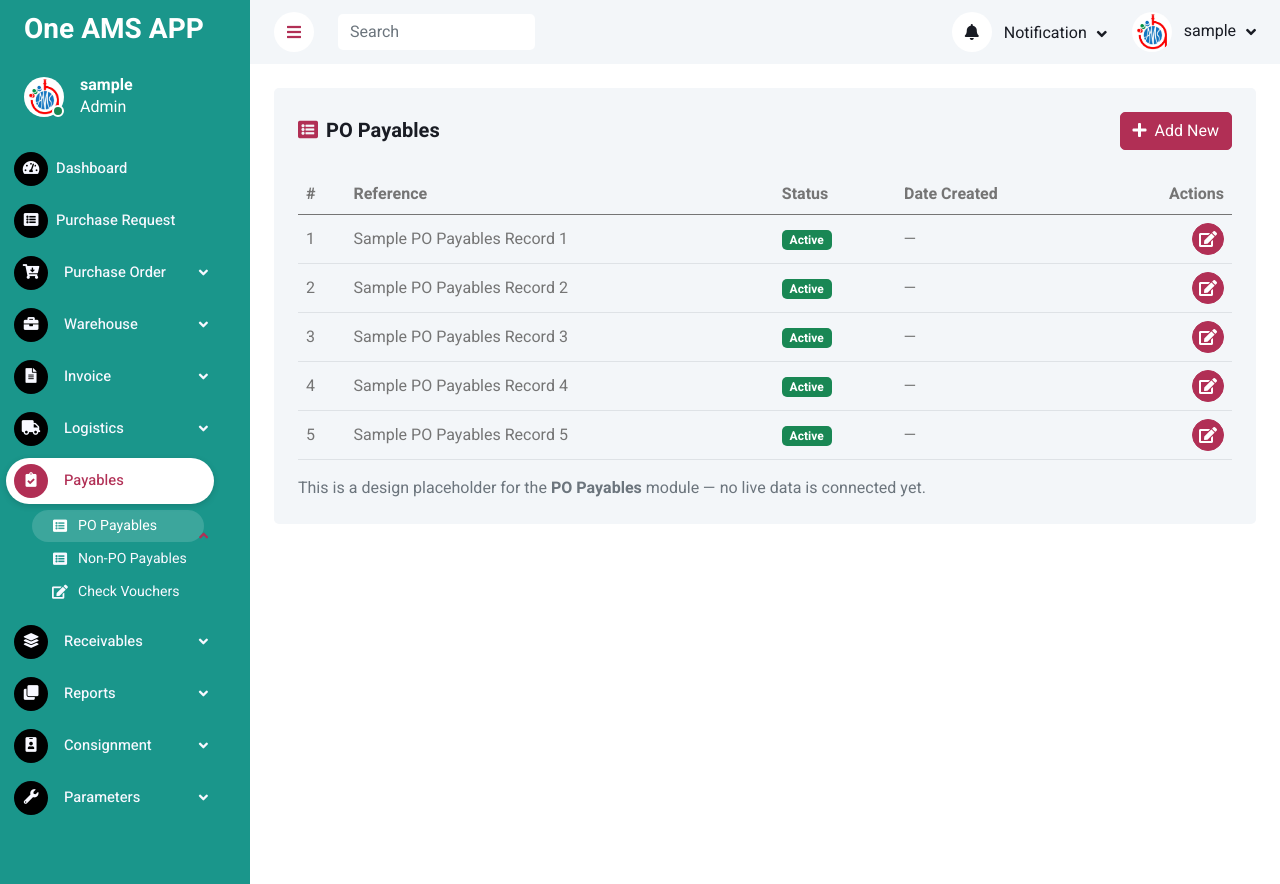
After one commit to DominicOAMS/OFFICE-SYSTEM, a Flask app: page /page/payables_po in a window 1280 px wide. The commit adds this page. Run offline with Flask 3, Linux system fonts and the light colour scheme; the visitor is signed in with stand-in values (Sample User, id 1); some libraries are stand-ins or nearby versions.

Commit message:
revise of the design to make it more mirrored

```diff
--- a/app/__init__.py
+++ b/app/__init__.py
@@ -1,4 +1,4 @@
-from flask import Flask
+from flask import Flask, request
 
 
 def create_app():
@@ -8,4 +8,11 @@ def create_app():
     from .routes import main_bp
     app.register_blueprint(main_bp)
 
+    from .nav import NAV_ITEMS
+
+    @app.context_processor
+    def inject_nav():
+        active_slug = request.view_args.get("slug") if request.view_args else None
+        return {"nav_items": NAV_ITEMS, "active_slug": active_slug}
+
     return app
--- a/app/routes.py
+++ b/app/routes.py
@@ -1,6 +1,8 @@
 from functools import wraps
 
-from flask import Blueprint, redirect, render_template, request, session, url_for
+from flask import Blueprint, abort, redirect, render_template, request, session, url_for
+
+from .nav import flatten_slugs
 
 main_bp = Blueprint("main", __name__)
 
@@ -44,3 +46,12 @@ def logout():
 @login_required
 def dashboard():
     return render_template("dashboard.html")
+
+
+@main_bp.route("/page/<slug>")
+@login_required
+def page(slug):
+    item = flatten_slugs().get(slug)
+    if not item:
+        abort(404)
+    return render_template("placeholder.html", page_title=item["label"], page_icon=item["icon"])
--- a/app/static/css/style.css
+++ b/app/static/css/style.css
@@ -173,60 +173,108 @@
 
 
 /*** Navbar ***/
+.sidebar .navbar .navbar-nav {
+    padding-right: 6px;
+}
+
 .sidebar .navbar .navbar-nav .nav-link {
-    padding: 7px 20px;
+    display: flex;
+    align-items: center;
+    padding: 6px 8px;
+    margin: 3px 6px;
     color: ghostwhite;
+    font-size: .92rem;
     font-weight: 500;
-    border-left: 3px solid var(--light);
-    border-radius: 0 30px 30px 0;
+    line-height: 1.2;
+    border: none;
+    border-radius: 30px;
     outline: none;
+    white-space: nowrap;
+    overflow: hidden;
+    text-overflow: ellipsis;
+    transition: .3s;
+}
+
+.sidebar .navbar .navbar-nav .nav-link.dropdown-toggle {
+    padding-right: 24px;
 }
 
 .sidebar .navbar .navbar-nav .nav-link:hover{
     color: var(--primary);
     background: #FFFFFF;
-    border-color: var(--primary);
 }
 
     .sidebar .navbar .navbar-nav .nav-link.active {
         color: var(--primary);
         background: #FFFFFF;
-        border-color: var(--primary);
+        box-shadow: 0 2px 6px rgba(0, 0, 0, .15);
     }
 
     .sidebar .navbar .navbar-nav .nav-link i {
-        width: 40px;
-        height: 40px;
+        flex-shrink: 0;
+        width: 34px;
+        height: 34px;
+        margin-right: 10px;
         display: inline-flex;
         align-items: center;
         justify-content: center;
         background: #000;
-        border-radius: 40px;
+        border-radius: 34px;
+        transition: .3s;
     }
 
 .sidebar .navbar .navbar-nav .nav-link:hover i,
 .sidebar .navbar .navbar-nav .nav-link.active i {
-    background: var(--light);
+    background: var(--primary);
+    color: #FFFFFF;
 }
 
 .sidebar .navbar .dropdown-toggle::after {
     position: absolute;
-    top: 15px;
-    right: 15px;
+    top: 50%;
+    right: 12px;
+    transform: translateY(-50%);
     border: none;
     content: "\f107";
     font-family: "Font Awesome 5 Free";
     font-weight: 900;
-    transition: .5s;
+    transition: transform .3s ease;
 }
 
 .sidebar .navbar .dropdown-toggle[aria-expanded=true]::after {
-    transform: rotate(-180deg);
+    transform: translateY(-50%) rotate(-180deg);
+}
+
+.sidebar .navbar .dropdown-menu {
+    padding: 2px 0 6px;
 }
 
 .sidebar .navbar .dropdown-item {
-    padding-left: 25px;
-    border-radius: 0 30px 30px 0;
+    display: flex;
+    align-items: flex-start;
+    padding: 7px 10px 7px 18px;
+    margin: 1px 8px;
+    font-size: .88rem;
+    line-height: 1.3;
+    border-radius: 18px;
+    color: ghostwhite;
+    white-space: normal;
+    word-break: break-word;
+    transition: .3s;
+}
+
+.sidebar .navbar .dropdown-item:hover,
+.sidebar .navbar .dropdown-item.active {
+    background: rgba(255, 255, 255, .15);
+    color: #FFFFFF;
+}
+
+.sidebar .navbar .dropdown-item i {
+    flex-shrink: 0;
+    width: 20px;
+    margin-right: 8px;
+    margin-top: 2px;
+    text-align: center;
 }
 
 .content .navbar .navbar-nav .nav-link {
--- a/app/templates/base.html
+++ b/app/templates/base.html
@@ -61,50 +61,29 @@
                 </div>
 
                 <div class="navbar-nav w-100">
-                    <a href="{{ url_for('main.dashboard') }}" class="nav-item nav-link {{ 'active' if request.endpoint == 'main.dashboard' }}">
-                        <i class="fa fa-tachometer-alt me-2"></i>Dashboard
-                    </a>
-                    <a href="#" class="nav-item nav-link"><i class="fas fa-list-alt me-2"></i>Purchase Request</a>
-
-                    <div class="nav-item dropdown">
-                        <a href="#" class="nav-link dropdown-toggle" data-bs-toggle="dropdown"><i class="fa fa-cart-arrow-down me-3"></i>Purchase Order</a>
-                        <div class="dropdown-menu bg-transparent border-0 px-4">
-                            <a href="#" class="dropdown-item"><i class="fas fa-edit me-2"></i>Orders</a>
-                            <a href="#" class="dropdown-item"><i class="fas fa-edit me-2"></i>Fuel PO</a>
-                        </div>
-                    </div>
-
-                    <div class="nav-item dropdown">
-                        <a href="#" class="nav-link dropdown-toggle" data-bs-toggle="dropdown"><i class="fa fa-warehouse me-3"></i>Warehouse</a>
-                        <div class="dropdown-menu bg-transparent border-0 px-4">
-                            <a href="#" class="dropdown-item"><i class="fa fa-boxes me-2"></i>Stocks</a>
-                            <a href="#" class="dropdown-item"><i class="fa fa-handshake me-2"></i>Transactions</a>
-                        </div>
-                    </div>
-
-                    <div class="nav-item dropdown">
-                        <a href="#" class="nav-link dropdown-toggle" data-bs-toggle="dropdown"><i class="fa fa-file-invoice me-3"></i>Receivables</a>
-                        <div class="dropdown-menu bg-transparent border-0 px-4">
-                            <a href="#" class="dropdown-item"><i class="fa fa-file-invoice-dollar me-2"></i>Collectibles</a>
-                            <a href="#" class="dropdown-item"><i class="fas fa-list-alt me-2"></i>Collections</a>
-                            <a href="#" class="dropdown-item"><i class="fas fa-list-alt me-2"></i>Statement of Account</a>
-                        </div>
-                    </div>
-
-                    <div class="nav-item dropdown">
-                        <a href="#" class="nav-link dropdown-toggle" data-bs-toggle="dropdown"><i class="fa fa-truck me-3"></i>Delivery</a>
-                        <div class="dropdown-menu bg-transparent border-0 px-4">
-                            <a href="#" class="dropdown-item"><i class="fa fa-calendar me-2"></i>Schedules</a>
-                            <a href="#" class="dropdown-item"><i class="fa fa-calendar me-2"></i>Gatepass</a>
-                        </div>
-                    </div>
-
-                    <div class="nav-item dropdown">
-                        <a href="#" class="nav-link dropdown-toggle" data-bs-toggle="dropdown"><i class="fa fa-table me-3"></i>Reports</a>
-                        <div class="dropdown-menu bg-transparent border-0 px-4">
-                            <a href="#" class="dropdown-item"><i class="fa fa-boxes me-2"></i>Downloadables</a>
-                        </div>
-                    </div>
+                    {% for item in nav_items %}
+                        {% if item.children %}
+                            {% set group_active = item.children | selectattr('slug', 'equalto', active_slug) | list | length > 0 %}
+                            <div class="nav-item dropdown {{ 'active' if group_active }}">
+                                <a href="#" class="nav-link dropdown-toggle {{ 'active show' if group_active }}" data-bs-toggle="dropdown" aria-expanded="{{ 'true' if group_active else 'false' }}">
+                                    <i class="fa {{ item.icon }} me-3"></i>{{ item.label }}
+                                </a>
+                                <div class="dropdown-menu bg-transparent border-0 px-4 {{ 'show' if group_active }}" data-bs-popper="none">
+                                    {% for child in item.children %}
+                                        <a href="{{ url_for('main.page', slug=child.slug) }}" class="dropdown-item {{ 'active' if child.slug == active_slug }}">
+                                            <i class="fa {{ child.icon }} me-2"></i>{{ child.label }}
+                                        </a>
+                                    {% endfor %}
+                                </div>
+                            </div>
+                        {% else %}
+                            {% set href = url_for(item.endpoint) if item.endpoint else url_for('main.page', slug=item.slug) %}
+                            {% set item_active = (item.endpoint and request.endpoint == item.endpoint) or (item.slug and item.slug == active_slug) %}
+                            <a href="{{ href }}" class="nav-item nav-link {{ 'active' if item_active }}">
+                                <i class="fa {{ item.icon }} me-2"></i>{{ item.label }}
+                            </a>
+                        {% endif %}
+                    {% endfor %}
                 </div>
             </nav>
         </div>
--- /dev/null
+++ b/app/templates/placeholder.html
@@ -0,0 +1,41 @@
+{% extends "base.html" %}
+
+{% block title %}{{ page_title }} - Office System{% endblock %}
+
+{% block content %}
+<div class="container-fluid pt-4 px-4">
+    <div class="bg-light rounded p-4">
+        <div class="d-flex align-items-center justify-content-between mb-4">
+            <h5 class="mb-0"><i class="fa {{ page_icon }} text-primary me-2"></i>{{ page_title }}</h5>
+            <button type="button" class="btn btn-primary"><i class="fa fa-plus me-2"></i>Add New</button>
+        </div>
+        <div class="table-responsive">
+            <table class="table table-hover align-middle">
+                <thead>
+                    <tr>
+                        <th>#</th>
+                        <th>Reference</th>
+                        <th>Status</th>
+                        <th>Date Created</th>
+                        <th class="text-end">Actions</th>
+                    </tr>
+                </thead>
+                <tbody>
+                    {% for i in range(1, 6) %}
+                    <tr>
+                        <td>{{ i }}</td>
+                        <td>Sample {{ page_title }} Record {{ i }}</td>
+                        <td><span class="badge bg-success">Active</span></td>
+                        <td>&mdash;</td>
+                        <td class="text-end">
+                            <button type="button" class="btn btn-primary btn-sm-square"><i class="fa fa-edit"></i></button>
+                        </td>
+                    </tr>
+                    {% endfor %}
+                </tbody>
+            </table>
+        </div>
+        <p class="text-muted mb-0">This is a design placeholder for the <strong>{{ page_title }}</strong> module &mdash; no live data is connected yet.</p>
+    </div>
+</div>
+{% endblock %}
--- a/run.py
+++ b/run.py
@@ -1,6 +1,8 @@
+import os
+
 from app import create_app
 
 app = create_app()
 
 if __name__ == "__main__":
-    app.run(debug=True)
+    app.run(debug=True, port=int(os.environ.get("PORT", 5000)))
```
Also changed, not shown: app/nav.py (added, +90 -0 lines).
